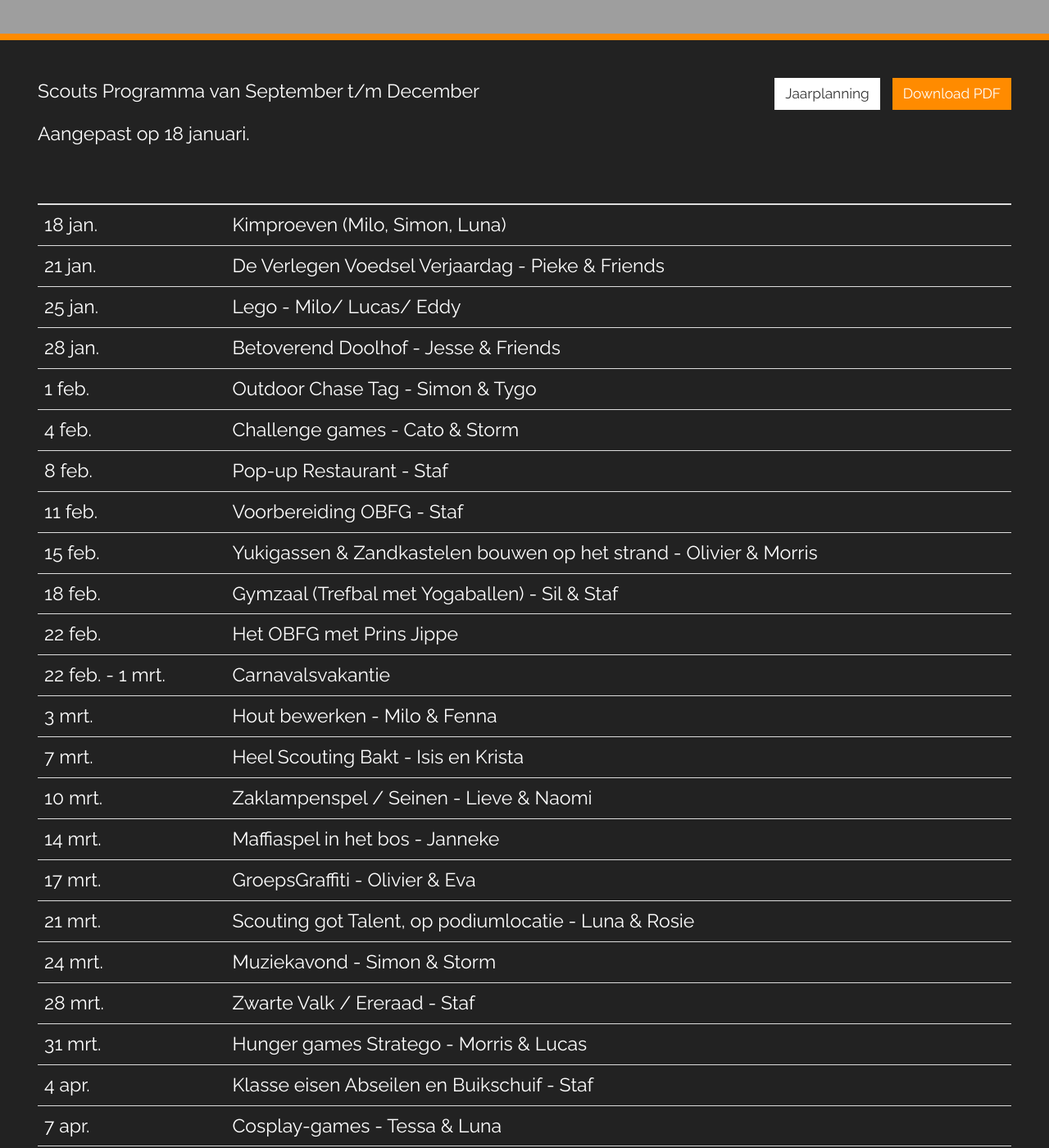
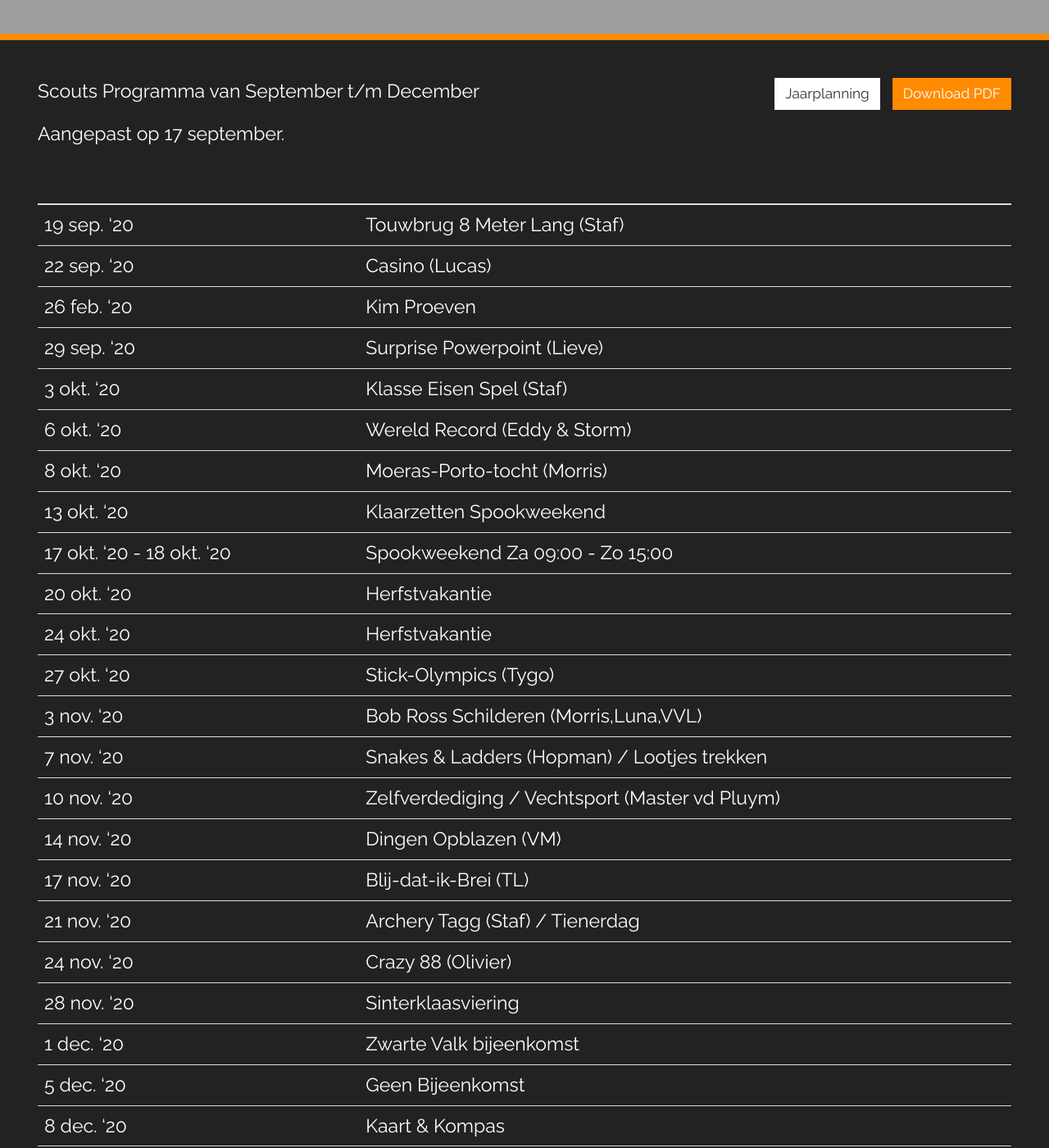
Before and after one commit to nognooitmeegemaakt/website, a Jekyll site: the page built from _agenda/scouts.md, in a window 1280 px wide and 1400 px high, scrolled down 226 px. Shown: the whole window at 82% size. Built offline with Jekyll 4.4.1, drawn with Linux system fonts in a browser that asks for light colours; some web fonts are replaced; some of the changed text lies outside the part shown.

Commit message:
Update scouts.md Agenda through CMS
By Guidon van den Berg (141.101.77.137)

```diff
--- a/_agenda/scouts.md
+++ b/_agenda/scouts.md
@@ -8,45 +8,45 @@ footer: ""
 
 Scouts Programma van September t/m December
 
-Aangepast op 18 januari.
+Aangepast op 17 september.
 
 | | |
 |---|---|
-| 18 jan. | Kimproeven (Milo, Simon, Luna) |
-| 21 jan. | De Verlegen Voedsel Verjaardag - Pieke & Friends |
-| 25 jan. | Lego - Milo/ Lucas/ Eddy |
-| 28 jan. | Betoverend Doolhof - Jesse & Friends |
-| 1 feb. | Outdoor Chase Tag - Simon & Tygo |
-| 4 feb. | Challenge games - Cato & Storm |
-| 8 feb. | Pop-up Restaurant - Staf |
-| 11 feb. | Voorbereiding OBFG - Staf |
-| 15 feb. | Yukigassen & Zandkastelen bouwen op het strand - Olivier & Morris |
-| 18 feb. | Gymzaal (Trefbal met Yogaballen) - Sil & Staf |
-| 22 feb. | Het OBFG met Prins Jippe |
-| 22 feb. - 1 mrt. | Carnavalsvakantie |
-| 3 mrt. | Hout bewerken - Milo & Fenna |
-| 7 mrt. | Heel Scouting Bakt - Isis en Krista |
-| 10 mrt. | Zaklampenspel / Seinen - Lieve & Naomi |
-| 14 mrt. | Maffiaspel in het bos - Janneke |
-| 17 mrt. | GroepsGraffiti - Olivier & Eva |
-| 21 mrt. | Scouting got Talent, op podiumlocatie - Luna & Rosie |
-| 24 mrt. | Muziekavond - Simon & Storm |
-| 28 mrt. | Zwarte Valk / Ereraad - Staf |
-| 31 mrt. | Hunger games Stratego - Morris & Lucas |
-| 4 apr. | Klasse eisen Abseilen en Buikschuif - Staf |
-| 7 apr. | Cosplay-games - Tessa & Luna |
-| 11 apr. | Paaseierenrace - Staf (Tijd: 12:30 - 14:30) |
-| 14 apr. | EHBO - Staf |
-| 18 apr. | Wie is de Mol? - Master |
-| 21 apr. | Karaoke - Luna & Eva |
-| 25 apr. - 3 mei | Mei vakantie |
-| 25 apr. - 26 apr. | Geen Bijeenkomst i.v.m. Stafweekend |
-| 5 mei | Voorbereiding RSW PL's verplicht - Staf |
-| 9 mei - 10 mei | Voorbereidingsweekend RSW |
-| 21 mei - 23 mei | Regionale Scouting Wedstrijden |
-| 4 jul. | Gezamenlijke afsluiting seizoen (Tijd: 12:30 - 14:30) |
-| 11 jul. - 18 jul. | Zomerkamp |
-| 18 jul. - 29 aug. | Zomervakantie |
+| 19 sep. '20 | Touwbrug 8 Meter Lang (Staf) |
+| 22 sep. '20 | Casino (Lucas) |
+| 26 feb. '20 | Kim Proeven |
+| 29 sep. '20 | Surprise Powerpoint (Lieve) |
+| 3 okt. '20 | Klasse Eisen Spel (Staf) |
+| 6 okt. '20 | Wereld Record (Eddy & Storm) |
+| 8 okt. '20 | Moeras-Porto-tocht (Morris) |
+| 13 okt. '20 | Klaarzetten Spookweekend |
+| 17 okt. '20 - 18 okt. '20 | Spookweekend Za 09:00 - Zo 15:00 |
+| 20 okt. '20 | Herfstvakantie |
+| 24 okt. '20 | Herfstvakantie |
+| 27 okt. '20 | Stick-Olympics (Tygo) |
+| 3 nov. '20 | Bob Ross Schilderen (Morris,Luna,VVL) |
+| 7 nov. '20 | Snakes & Ladders (Hopman) / Lootjes trekken |
+| 10 nov. '20 | Zelfverdediging / Vechtsport (Master vd Pluym) |
+| 14 nov. '20 | Dingen Opblazen (VM) |
+| 17 nov. '20 | Blij-dat-ik-Brei (TL) |
+| 21 nov. '20 | Archery Tagg (Staf) / Tienerdag |
+| 24 nov. '20 | Crazy 88 (Olivier) |
+| 28 nov. '20 | Sinterklaasviering |
+| 1 dec. '20 | Zwarte Valk bijeenkomst |
+| 5 dec. '20 | Geen Bijeenkomst |
+| 8 dec. '20 | Kaart & Kompas  |
+| 12 dec. '20 | Excursie Politie (VvLiempt) |
+| 15 dec. '20 | Let's Get Spiritual (Isis & Luna) |
+| 19 dec. '20 - 21 dec. '20 | Kersthike |
+| 22 dec. '20 - 5 jan. '21 | Kerstvakantie |
+| 8 jan. '21 | Nieuwjaarsborrel |
+| 9 jan. '21 | Overvliegen - 12:30-14:30 |
+| 12 jan. '21 | Programma Maken |
+| 15 jan. '21 | Culturele Excursie (Milo) |
+| 5 mrt. '21 - 6 mrt. '21 | The Hunt |
+| 1 mei '21 - 2 mei '21 | Voorbereidingsweekend RSW |
+| 13 mei '21 - 15 mei '21 | Regionale Scouting Wedstrijden (Hemelvaart) |
+| 24 jul. '21 - 31 jul. '21 | Zomerkamp |
 {: .table :}
 
 {{ page.footer }}
```
